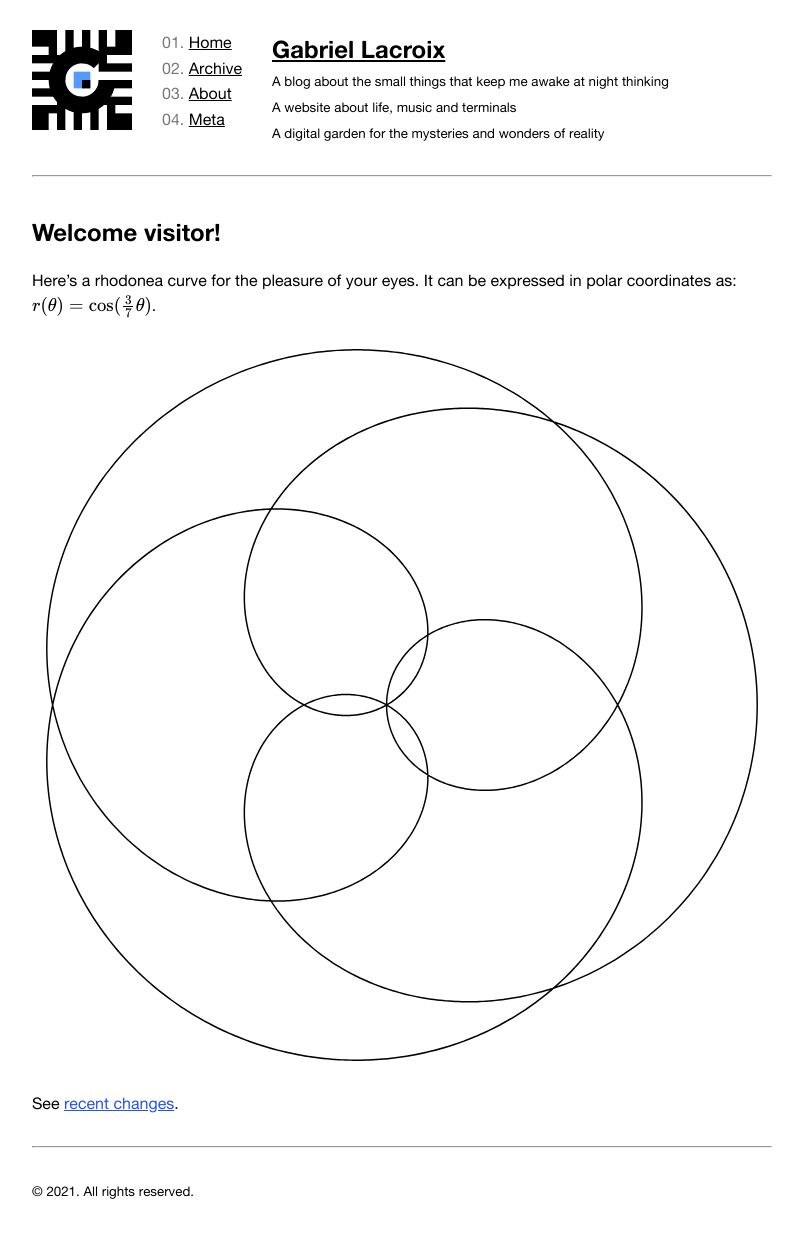
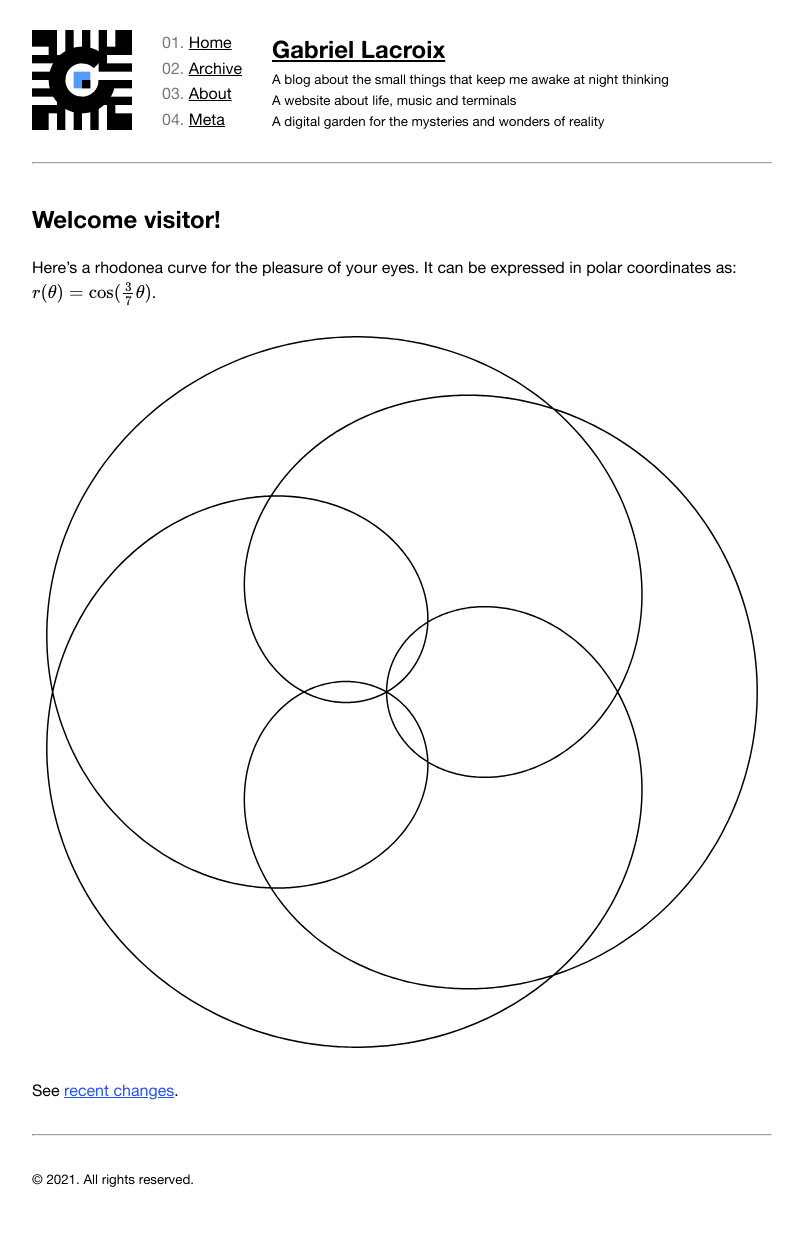
Before and after one commit to Gadiguibou/gadiguibou.github.io, a Jekyll site: the page built from _pages/index.md, in a window 1280 px wide. Shown: the whole page, without its empty margins (238-1041 px from the left). Built offline with Jekyll 4.4.1, drawn with Linux system fonts in a browser that asks for light colours; formulas are drawn with MathJax 3.

Commit message:
Format scss files

```diff
--- a/_sass/_base.scss
+++ b/_sass/_base.scss
@@ -33,7 +33,6 @@
 
 body {
   font-family: "Alte Haas Grotesk", sans-serif;
-  // apple-system, BlinkMacSystemFont, Segoe UI, Helvetica, Arial, sans-serif, Apple Color Emoji, Segoe UI Emoji;
   font-size: 16px;
   line-height: 1.6;
   color: var(--body-color);
@@ -70,6 +69,12 @@ main a:hover, main a:focus {
   color: inherit;
 }
 
+// Header
+
+header p {
+  line-height: 20px;
+}
+
 // Nav
 
 nav ol li {
@@ -77,7 +82,7 @@ nav ol li {
   list-style-position: inside;
 }
 
-nav > ol > li::marker {
+nav ol li::marker {
   color: #777;
 }
 
```
Also changed, not shown: _sass/_font-faces.scss (line endings or trailing spaces).
